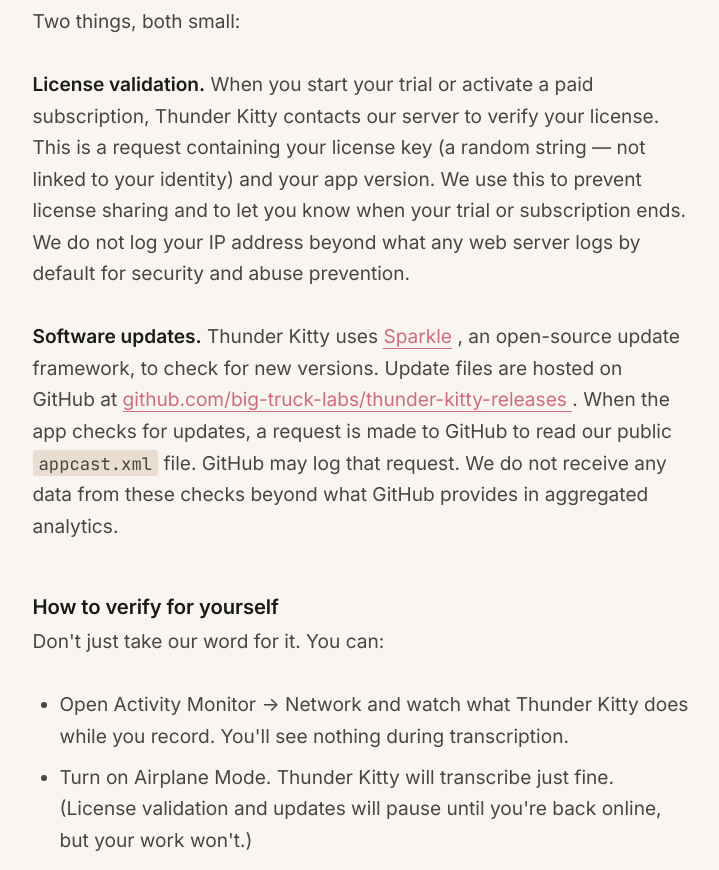
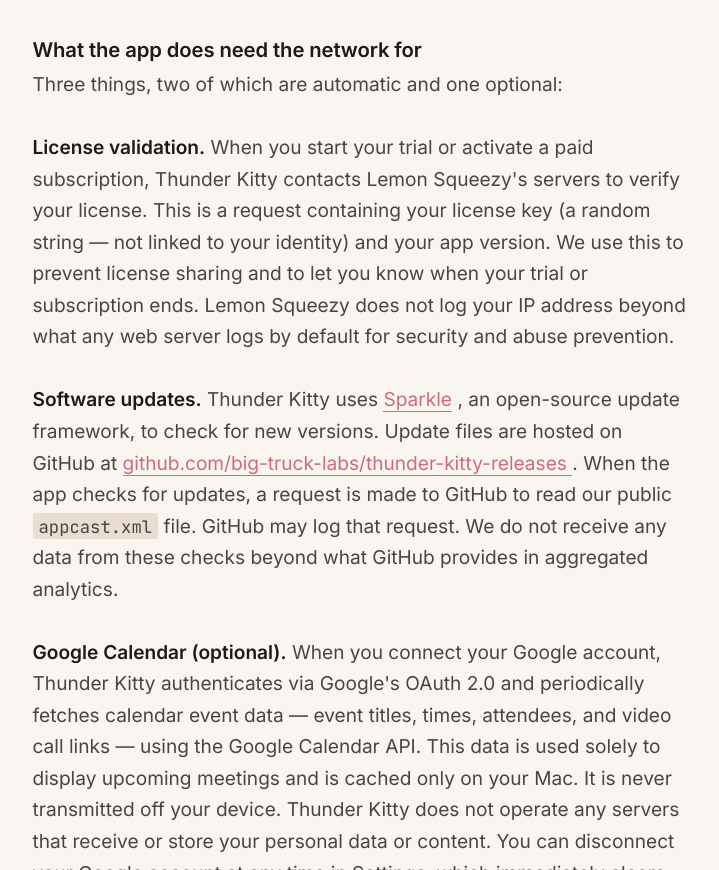
Before and after one commit to big-truck-labs/thunder-kitty-site, an Eleventy site: page src/privacy.html in a window 1280 px wide. Shown: the part 1930-2800 px from the top of the page, without its empty margins (279-998 px from the left). Built offline with nearby package versions, Linux system fonts and the light colour scheme; Eleventy itself is replaced by a stand-in of ours; files that its build step writes are made by us from their sources.

Commit message:
update privacy policy

```diff
--- a/src/privacy.html
+++ b/src/privacy.html
@@ -8,7 +8,7 @@
 
 <div class="legal">
   <h1>Privacy Policy</h1>
-  <p><em>Last updated: May 4, 2026</em></p>
+  <p><em>Last updated: May 18, 2026</em></p>
 
   <h2>The short version</h2>
   <p>
@@ -27,9 +27,10 @@
   <h3>What the app collects</h3>
   <p>
     <strong>Nothing about your content.</strong>
-    Your audio, transcripts, notes, and calendar data never leave your machine.
-    We have no cloud, no database of your recordings, no dashboard where we can
-    see what you're doing.
+    Your audio, transcripts, notes, and calendar data — including any data
+    fetched from Google Calendar — never leave your machine and are never
+    uploaded to Thunder Kitty's servers. We have no cloud, no database of your
+    recordings, no dashboard where we can see what you're doing.
   </p>
   <p>
     Transcription runs on your Mac using Apple's
@@ -68,15 +69,16 @@
   </p>
 
   <h3>What the app does need the network for</h3>
-  <p>Two things, both small:</p>
+  <p>Three things, two of which are automatic and one optional:</p>
   <p>
     <strong>License validation.</strong>
     When you start your trial or activate a paid subscription, Thunder Kitty
-    contacts our server to verify your license. This is a request containing
-    your license key (a random string — not linked to your identity) and your
-    app version. We use this to prevent license sharing and to let you know when
-    your trial or subscription ends. We do not log your IP address beyond what
-    any web server logs by default for security and abuse prevention.
+    contacts Lemon Squeezy's servers to verify your license. This is a request
+    containing your license key (a random string — not linked to your identity)
+    and your app version. We use this to prevent license sharing and to let you
+    know when your trial or subscription ends. Lemon Squeezy does not log your
+    IP address beyond what any web server logs by default for security and abuse
+    prevention.
   </p>
   <p>
     <strong>Software updates.</strong>
@@ -92,6 +94,18 @@
     <code>appcast.xml</code>
     file. GitHub may log that request. We do not receive any data from these
     checks beyond what GitHub provides in aggregated analytics.
+  </p>
+  <p>
+    <strong>Google Calendar (optional).</strong>
+    When you connect your Google account, Thunder Kitty authenticates via
+    Google's OAuth 2.0 and periodically fetches calendar event data — event
+    titles, times, attendees, and video call links — using the Google Calendar
+    API. This data is used solely to display upcoming meetings and is cached
+    only on your Mac. It is never transmitted off your device. Thunder Kitty
+    does not operate any servers that receive or store your personal data or
+    content. You can disconnect your Google account at any time in Settings,
+    which immediately clears all cached Google Calendar data. Google's privacy
+    policy governs the authentication process.
   </p>
 
   <h3>How to verify for yourself</h3>
@@ -149,6 +163,12 @@
       events they belong to. Thunder Kitty only reads from Calendar; it never
       writes, modifies, or deletes calendar events. Calendar data stays on your
       Mac. We never receive it.
+    </li>
+    <li>
+      <strong>Google Calendar access (optional)</strong>
+      — read-only access to your Google Calendar event details and calendar list
+      via Google's Calendar API, used for meeting display and note association.
+      No Google Calendar data is ever written, modified, or stored persistently.
     </li>
     <li>
       <strong>Notifications</strong>
```
